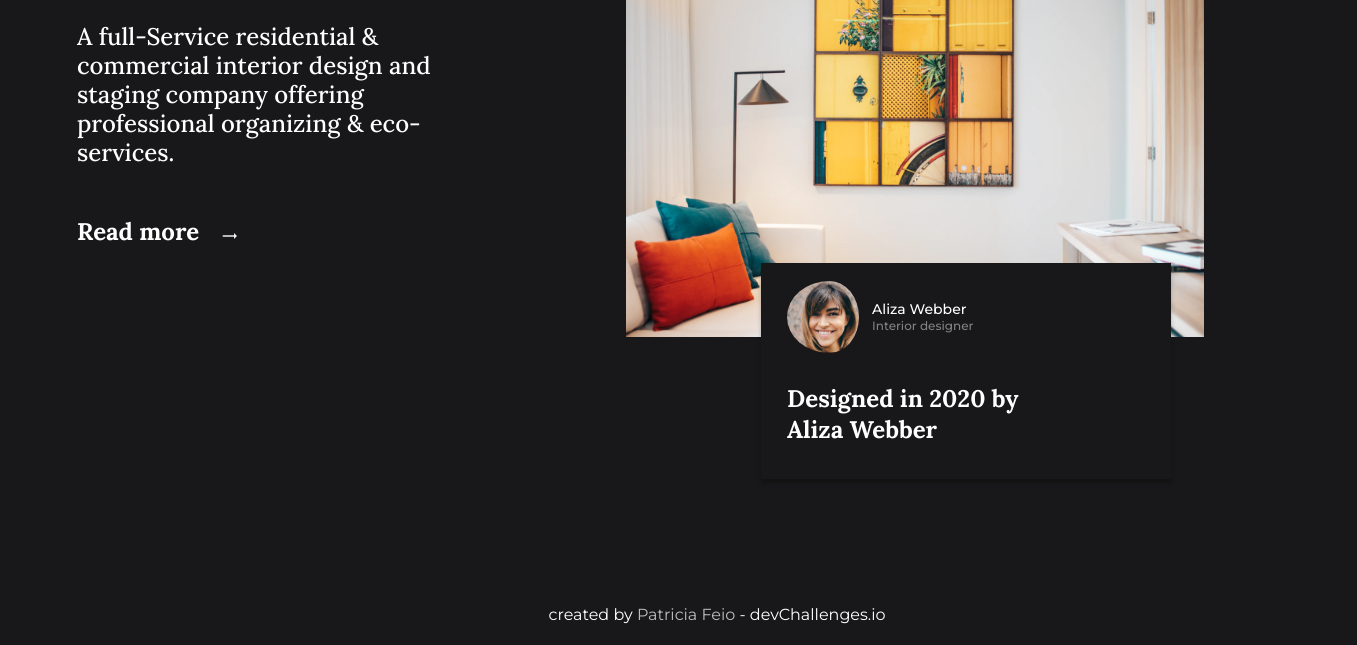
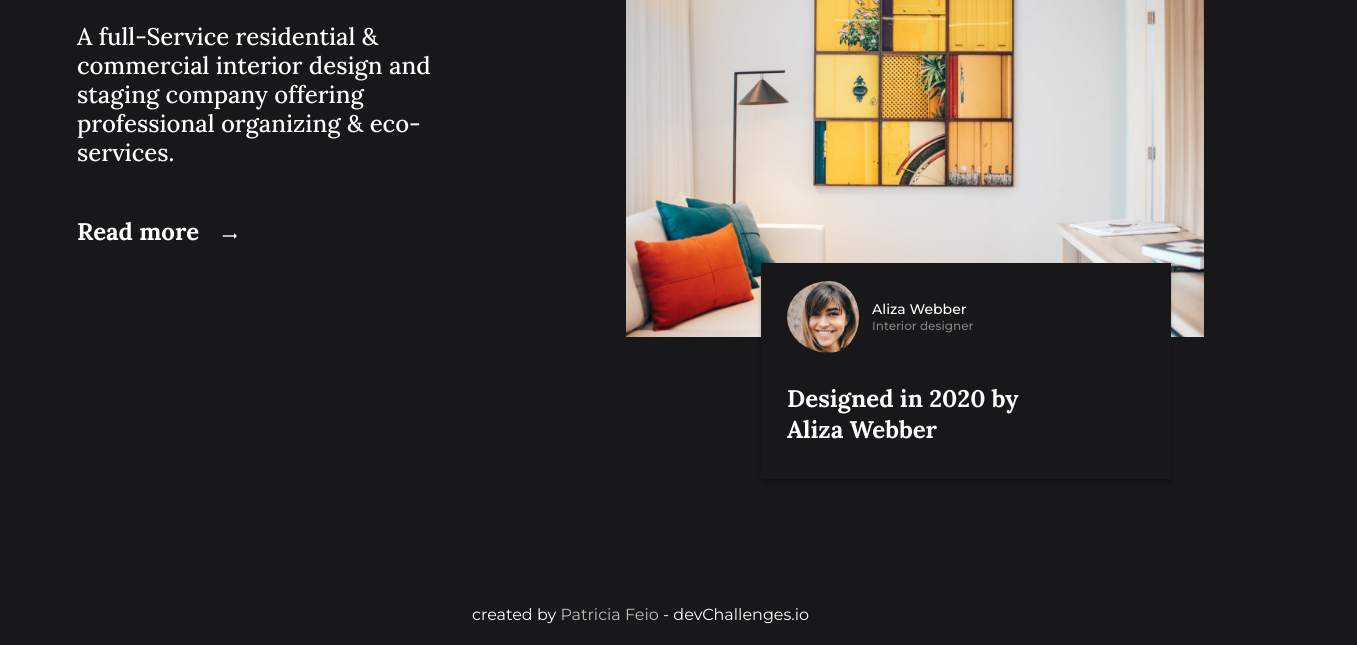
Before and after one commit to PatriciaFeio/devchallenges_interior-consultant, a plain HTML site: page index.html in a window 1280 px wide. Shown: the part 380-1025 px from the top of the page, 1357 px wide, since content can reach past the window. Drawn offline with nearby package versions, Linux system fonts and the light colour scheme.

Commit message:
fix typo and footer padding

```diff
--- a/style.css
+++ b/style.css
@@ -244,7 +244,7 @@ body {
 .secondary-figcaption--title {
   font-family: 'Lora', serif;
   font-weight: 700;
-  font-size: 1.125px;
+  font-size: 1.125rem;
   line-height: 23px;
   padding-top: 18px;
   width: 70%;
@@ -252,8 +252,18 @@ body {
 
 /*  footer section  */
 
+/*  to let the child element inherit the padding from the parent,
+then the child can be positioned to match the parents widht and padding
+see:
+https://stackoverflow.com/questions/17115344/absolute-positioning-ignoring-padding-of-parent
+*/
+
 .page-footer {
+  padding-left: inherit;
+  padding-right: inherit;
   position: absolute;
+  left: 0;
+  right: 0;
   bottom: 0;
   width: 100%;
   height: 2.5rem;
```
Also changed, not shown: 1 other file.
